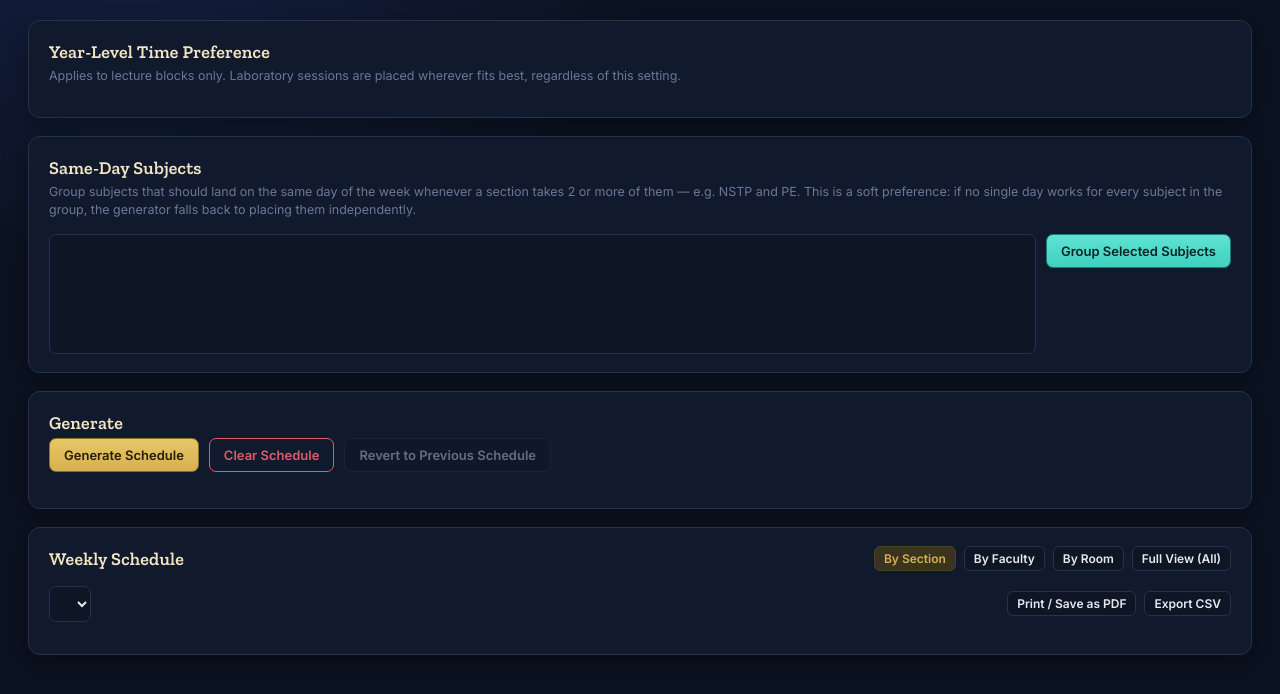
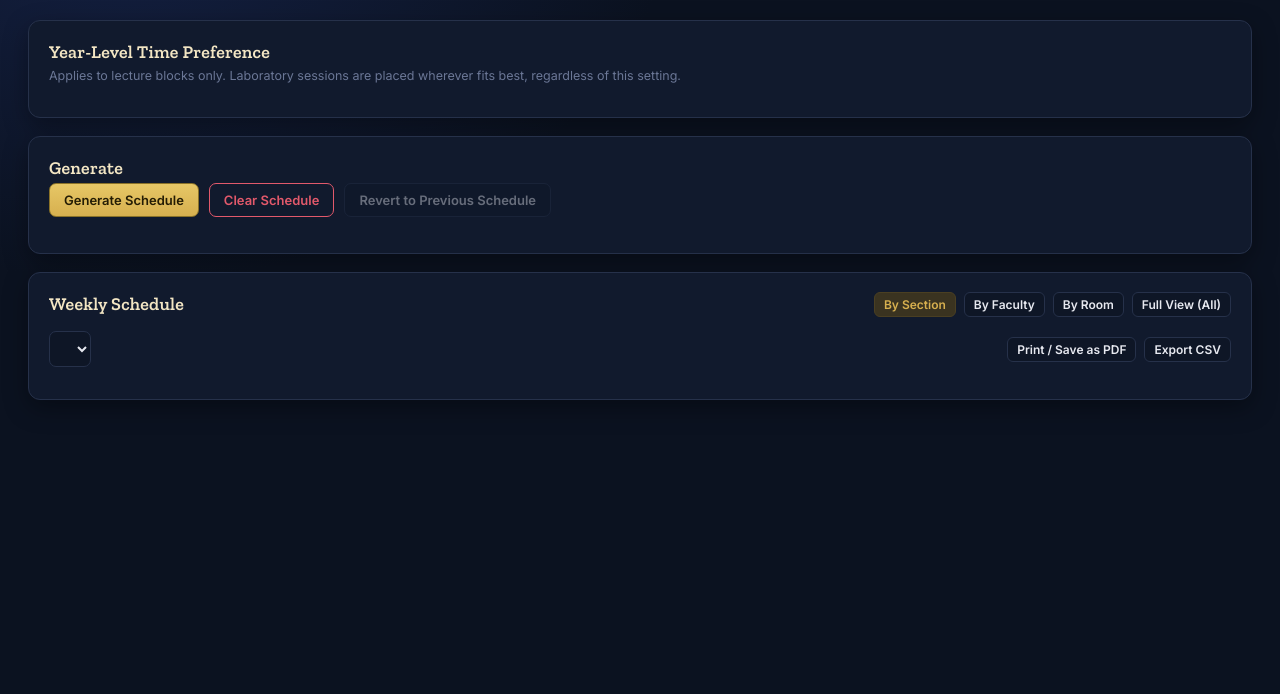
Before and after one commit to jmp-codes/omsu-lubang-faculty-scheduler, a plain HTML site: page schedule.html in a window 1280 px wide. Drawn offline with nearby package versions, Linux system fonts and the light colour scheme.

Commit message:
Remove Same-Day Subjects section from schedule
Removed the Same-Day Subjects section and its related elements from the schedule.

```diff
--- a/schedule.html
+++ b/schedule.html
@@ -20,16 +20,6 @@
     <h2>Year-Level Time Preference</h2>
     <div class="hint">Applies to lecture blocks only. Laboratory sessions are placed wherever fits best, regardless of this setting.</div>
     <div id="yearPrefBody" class="row"></div>
-  </div>
-
-  <div class="card">
-    <h2>Same-Day Subjects</h2>
-    <div class="hint">Group subjects that should land on the same day of the week whenever a section takes 2 or more of them — e.g. NSTP and PE. This is a soft preference: if no single day works for every subject in the group, the generator falls back to placing them independently.</div>
-    <div id="sameDayGroupsList"></div>
-    <div class="row" style="margin-top:10px; align-items:flex-start;">
-      <select id="sameDayAddSelect" multiple size="6" style="min-width:260px; flex:1;"></select>
-      <button class="btn btn-teal" id="sameDayCreateGroupBtn">Group Selected Subjects</button>
-    </div>
   </div>
 
   <div class="card">
```
